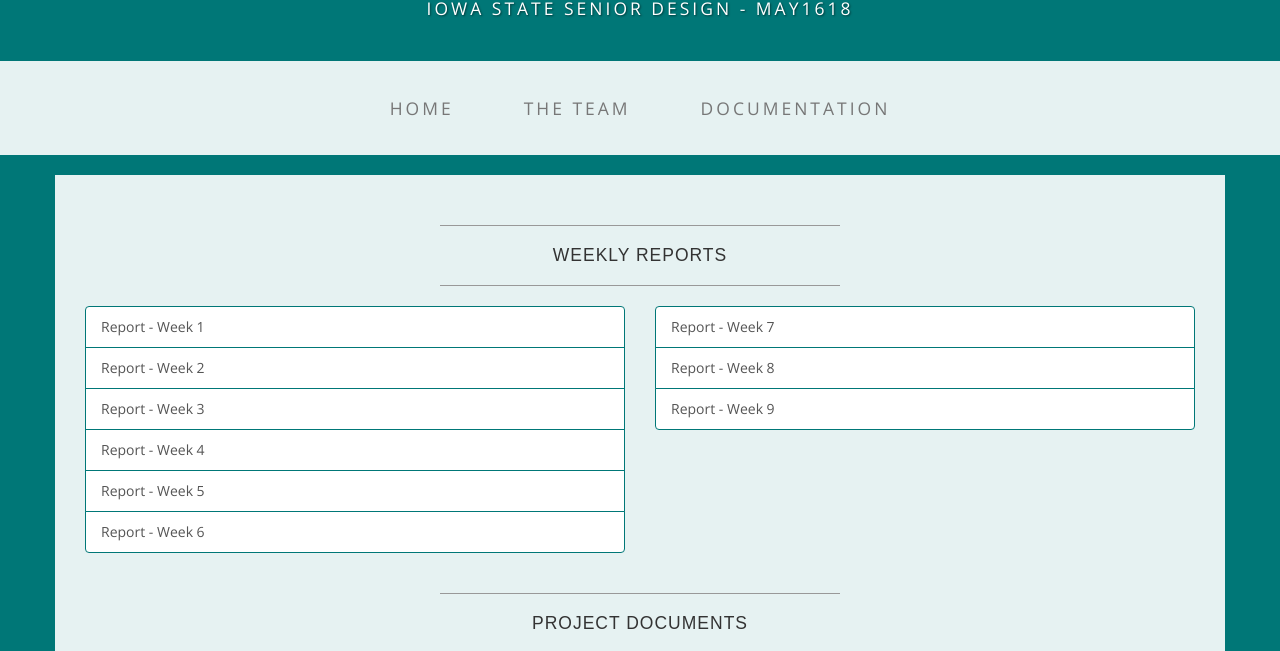
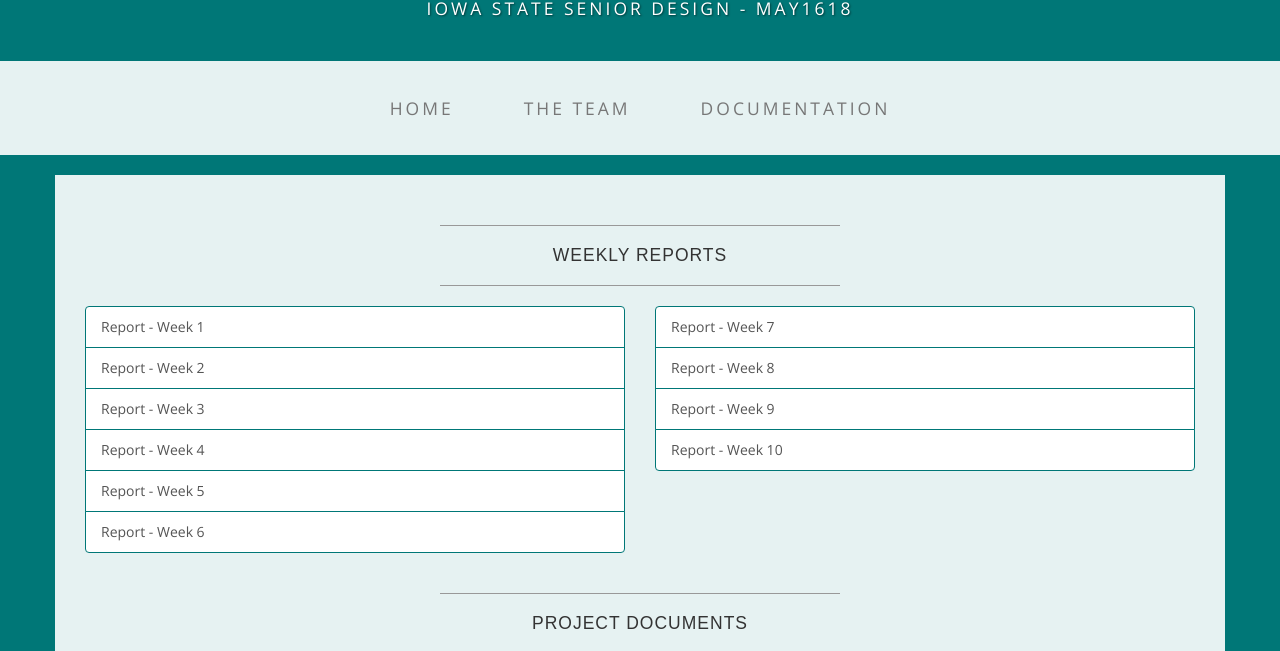
Before and after one commit to ajbowler/graphalyzer.github.io, a plain HTML site: page docs.html in a window 1280 px wide. Shown: the part 149-800 px from the top of the page. Drawn offline with nearby package versions, Linux system fonts and the light colour scheme.

Commit message:
Weekly Report #10

```diff
--- a/docs.html
+++ b/docs.html
@@ -85,6 +85,7 @@
             <a target="_blank" href="/docs/weekly_reports/week7.pdf" class="list-group-item">Report - Week 7</a>
             <a target="_blank" href="/docs/weekly_reports/week8.pdf" class="list-group-item">Report - Week 8</a>
             <a target="_blank" href="/docs/weekly_reports/week9.pdf" class="list-group-item">Report - Week 9</a>
+            <a target="_blank" href="/docs/weekly_reports/week10.pdf" class="list-group-item">Report - Week 10</a>
           </div>
         </div>
         <div class="col-lg-12">
```
Also changed, not shown: 1 other file.
